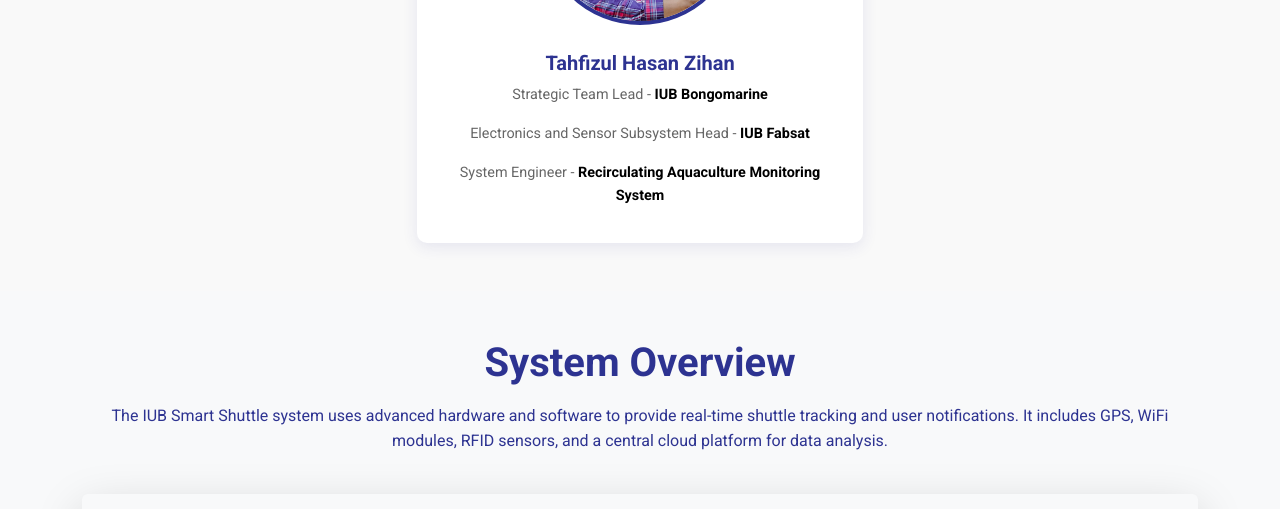
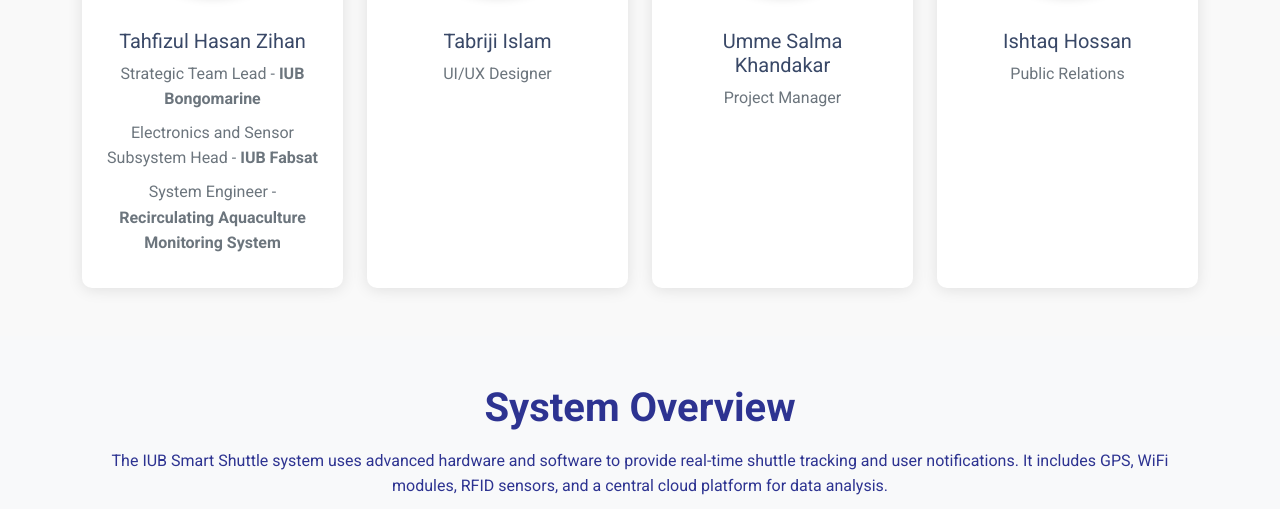
Before and after one commit to ThZihan/IUB_Bus_ShuttleWebApp, a plain HTML site: page index.html in a window 1280 px wide. Shown: the part 3107-3616 px from the top of the page. Drawn offline with nearby package versions, Linux system fonts and the light colour scheme.

Commit message:
members_img_added

```diff
--- a/css/styles.css
+++ b/css/styles.css
@@ -307,28 +307,42 @@
 }
 
 .team-member {
-    width: 40%;
-    padding: 20px;
     background: #fff;
+    padding: 1.5rem;
     border-radius: 10px;
-    box-shadow: 0 4px 15px rgba(45, 51, 145, 0.1);
-    transition: transform 0.3s ease, box-shadow 0.3s ease;
+    box-shadow: 0 2px 15px rgba(0, 0, 0, 0.1);
+    transition: transform 0.3s ease;
 }
 
 .team-member:hover {
-    transform: translateY(-10px);
-    box-shadow: 0 12px 24px rgba(45, 51, 145, 0.2);
+    transform: translateY(-5px);
+}
+
+.team-member img {
+    width: 150px;
+    height: 150px;
+    object-fit: cover;
+    border: 5px solid #f8f9fa;
+    box-shadow: 0 2px 10px rgba(0, 0, 0, 0.1);
 }
 
 .team-member h5 {
-    font-weight: 700;
-    margin-top: 10px;
-    color: #2D3391;
+    color: #394867;
+    margin-top: 1rem;
 }
 
 .team-member p {
-    font-size: 0.9rem;
-    color: #666;
+    color: #6c757d;
+    margin-bottom: 0.5rem;
+}
+
+.team-member a {
+    text-decoration: none;
+    color: inherit;
+}
+
+.team-member a:hover {
+    color: #0056b3;
 }
 
 /* Footer */
--- a/index.html
+++ b/index.html
@@ -353,22 +353,52 @@
 <!-- Team Section -->
 <section id="team" class="py-5">
     <div class="container text-center">
-        <h2 class="section-title">Meet the Developer</h2>
+        <h2 class="section-title">Meet the Developer Team</h2>
+        <div class="row row-cols-1 row-cols-sm-2 row-cols-lg-4 g-4">
             <!-- Member 1 -->
-            <div class="team-member mx-auto mt-5">
+            <div class="col">
+                <div class="team-member h-100">
                     <a href="https://thzihan.github.io/portfolio">
                         <img src="images/devimg.jpeg" alt="Team Member" class="rounded-circle mb-3">
                     </a>
                     <a href="http://www.facebook.com/tahfijulhassan.jehan">
                         <h5>Tahfizul Hasan Zihan</h5>
                     </a>
-                <p>Strategic Team Lead - <a href="https://www.facebook.com/iubbongomarine">IUB Bongomarine</a></p>
+                    <p>Strategic Team Lead - <a href="https://www.facebook.com/bongomarine1">IUB Bongomarine</a></p>
                     <p>Electronics and Sensor Subsystem Head - <a href="https://www.facebook.com/iubfabsat">IUB Fabsat</a></p>
                     <p>System Engineer - <a href="https://thzihan.github.io/waterQualityMonitor_Dashboard">Recirculating Aquaculture Monitoring System</a></p>
                 </div>
             </div>
+
+            <!-- Member 2 -->
+            <div class="col">
+                <div class="team-member h-100">
+                    <img src="images/tukli.jpg" alt="Team Member" class="rounded-circle mb-3">
+                    <h5>Tabriji Islam</h5>
+                    <p>UI/UX Designer</p>
+                </div>
+            </div>
+
+            <!-- Member 3 -->
+            <div class="col">
+                <div class="team-member h-100">
+                    <img src="images/salma.jpg" alt="Team Member" class="rounded-circle mb-3">
+                    <h5>Umme Salma Khandakar</h5>
+                    <p>Project Manager</p>
+                </div>
+            </div>
+
+            <!-- Member 4 -->
+            <div class="col">
+                <div class="team-member h-100">
+                    <img src="images/isti.jpg" alt="Team Member" class="rounded-circle mb-3">
+                    <h5>Ishtaq Hossan</h5>
+                    <p>Public Relations</p>
+                </div>
+            </div>
+        </div>
+    </div>
 </section>
-
 
 <!-- System Overview Section -->
 <section id="overview" class="bg-light py-5">
```
Also changed, not shown: images/deap.jpg (added), images/isti.jpg (added), images/mahady.jpg (added), images/placeholder.jpg (deleted), images/salma.jpg (added), images/tukli.jpg (added). Lines whose indentation alone changed are shown as unchanged.
